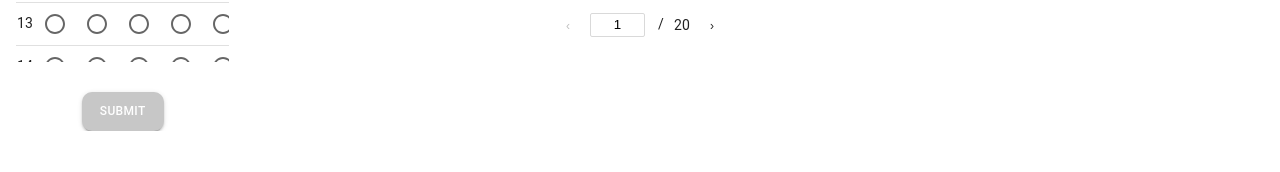
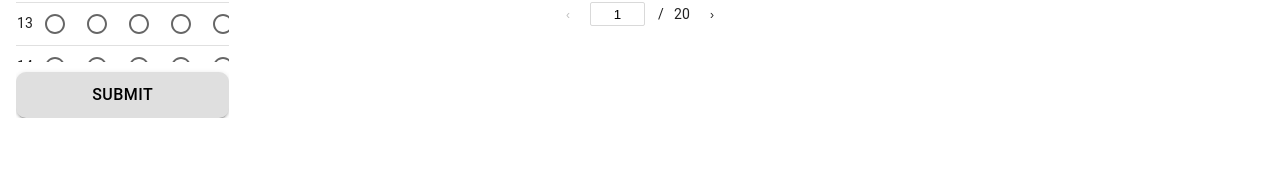
Before and after one commit to 2021-Techeer-teamC/MATHrone, a React (Create React App) app in the folder frontend/: page /problemdetail in a window 1280 px wide. Shown: the part 699-871 px from the top of the page. Built offline with nearby package versions, Linux system fonts and the light colour scheme; a web font is replaced by a local one.

Commit message:
feat : submit button fitting

```diff
--- a/frontend/src/Components/AnswerSheet.tsx
+++ b/frontend/src/Components/AnswerSheet.tsx
@@ -220,7 +220,7 @@ export default function StickyHeadTable() {
           </TableBody>
         </Table>
       </TableContainer>
-      <Button style={{ marginTop:"30px", borderRadius: 10, backgroundColor: "#c7c7c7", padding: "9px 18px", fontSize: "12px" }}
+      <Button style={{ width:"100%", marginTop:"10px", borderRadius: 10, backgroundColor: "#dfdfdf", padding: "9px 18px", fontSize: "16px", color: "black" }}
              variant="contained">
         Submit
       </Button>
```
